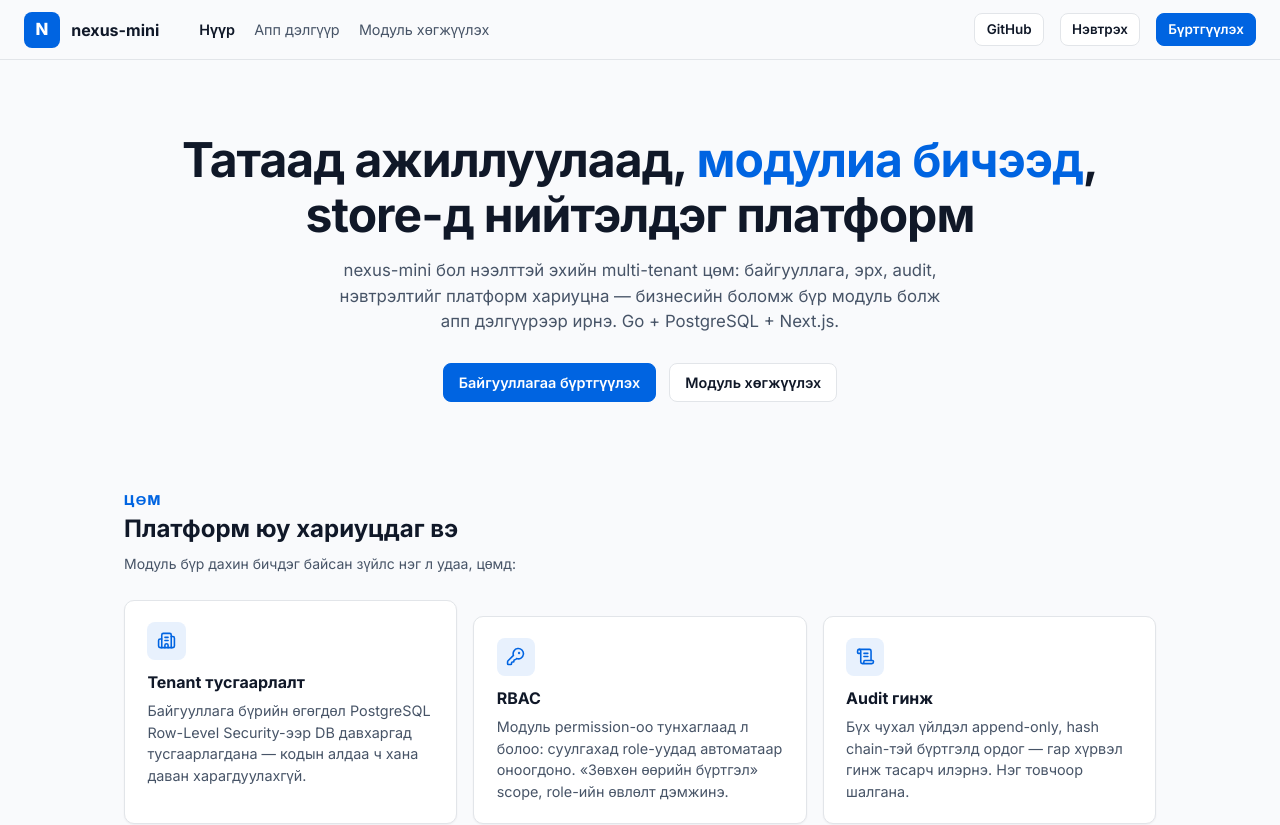
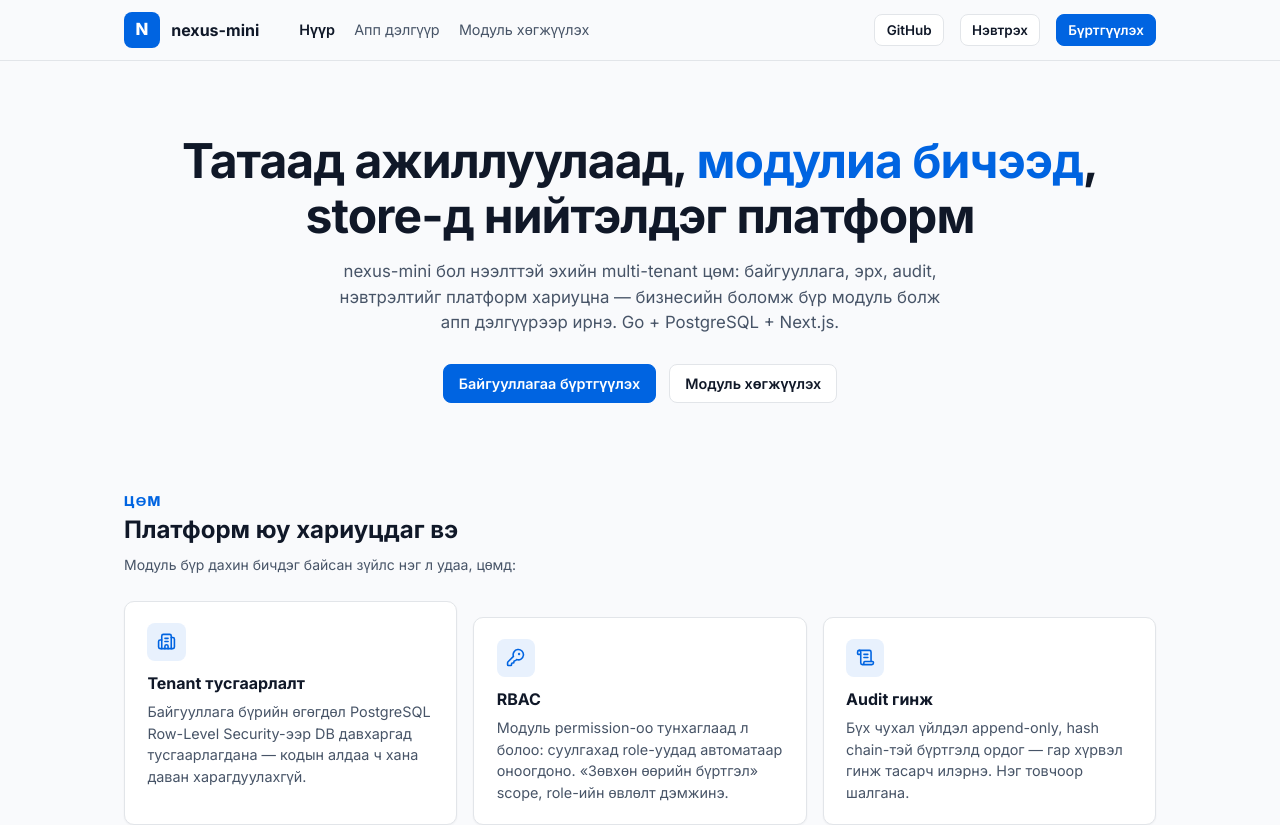
Before and after one commit to gerege-systems/nexus-mini, a Next.js app in the folder frontend/: page / in a window 1280 px wide. Shown: the top 825 px of the page. Built offline with nearby package versions, Linux system fonts and the light colour scheme.

Commit message:
landing header: агуулга нь хуудасны 1080px container-т зэрэгцэв

```diff
--- a/frontend/app/globals.css
+++ b/frontend/app/globals.css
@@ -327,10 +327,14 @@
 /* ─── Landing ─── */
 .mkt { background: var(--bg); }
 .mkt-top {
-  position: sticky; top: 0; z-index: 20; height: 3.75rem;
-  display: flex; align-items: center; gap: 1rem; padding: 0 1.5rem;
+  position: sticky; top: 0; z-index: 20;
   background: color-mix(in srgb, var(--bg) 88%, transparent);
   backdrop-filter: blur(8px); border-bottom: 1px solid var(--border);
+}
+/* Header-ийн доторх агуулга хуудасны контенттой ижил 1080px container-т */
+.mkt-top__in {
+  max-width: 1080px; margin: 0 auto; height: 3.75rem;
+  display: flex; align-items: center; gap: 1rem; padding: 0 1.5rem;
 }
 .mkt-top b { font-size: 1rem; }
 .mkt-top nav { display: flex; gap: 1.2rem; margin-left: 1.5rem; }
--- a/frontend/components/mkt.tsx
+++ b/frontend/components/mkt.tsx
@@ -13,6 +13,7 @@
       : undefined;
   return (
     <header className="mkt-top">
+      <div className="mkt-top__in">
       <Link href="/" style={{ display: "flex", alignItems: "center", gap: "0.7rem" }}>
         <span className="brand-square">N</span>
         <b>nexus-mini</b>
@@ -28,6 +29,7 @@
       </a>
       <Link href="/login" className="btn btn--ghost btn--sm">Нэвтрэх</Link>
       <Link href="/signup" className="btn btn--sm">Бүртгүүлэх</Link>
+      </div>
     </header>
   );
 }
```
